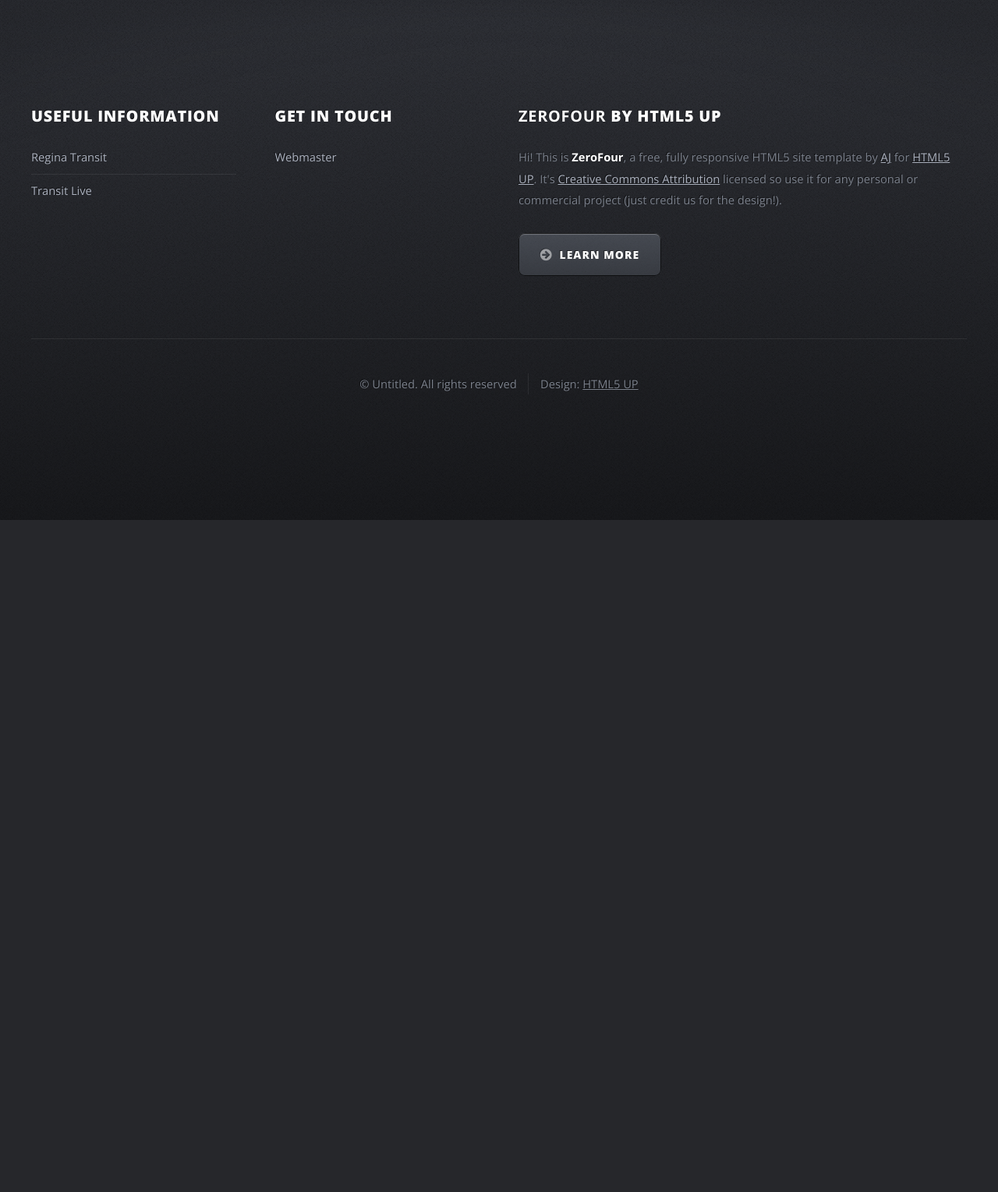
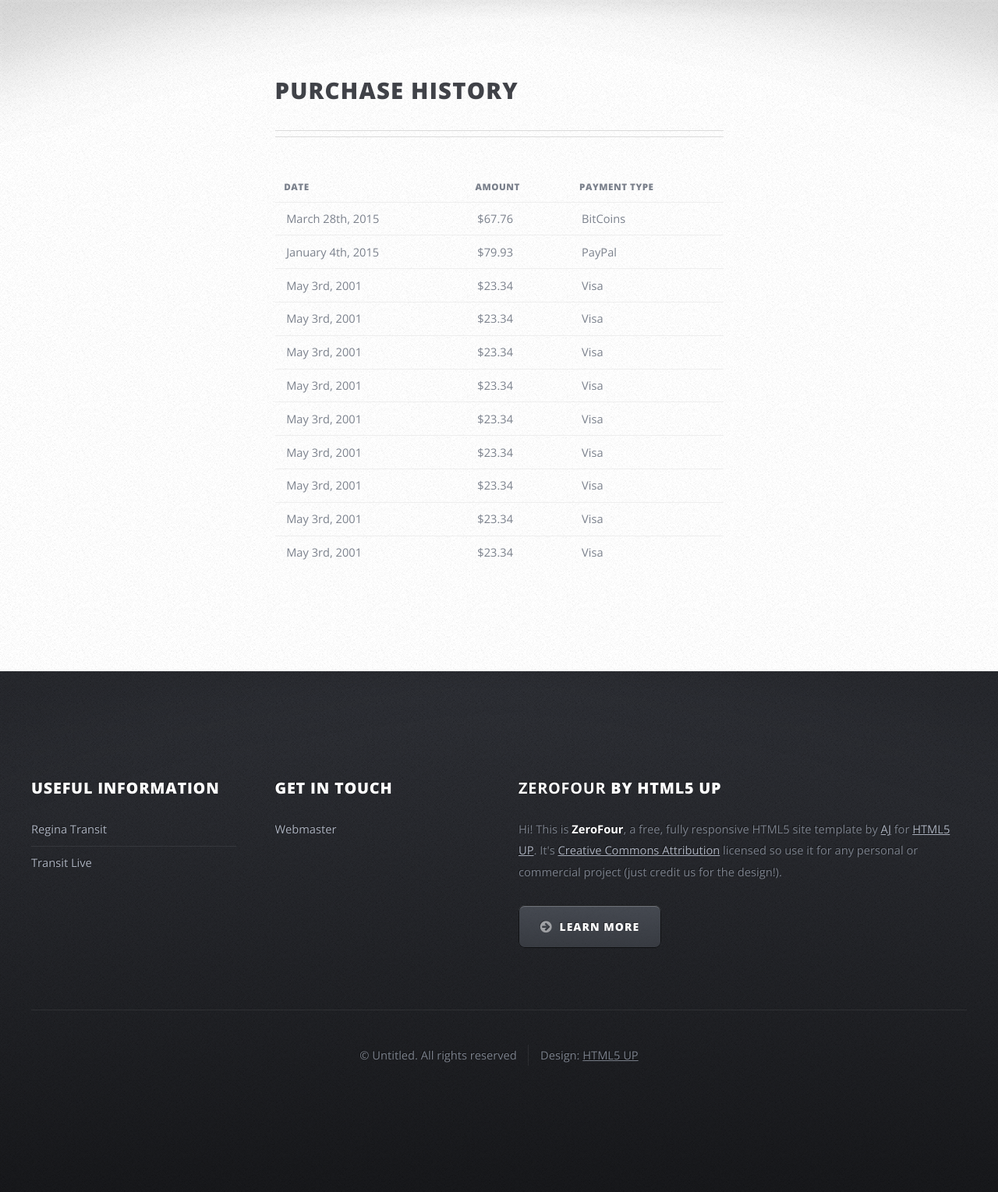
Before and after one commit to hanna25s/eBusPass, a Django app: page /purchase_history/ in a window 1280 px wide. Shown: the part 191-1720 px from the top of the page at 78% size. Before the commit the page ends 858 px from the top, so only its background shows below. Run offline with Django 3.2, Linux system fonts and the light colour scheme.

Commit message:
Added purchase_history
Added basic prototype for purchase_history.html.

```diff
--- a/website/templates/website/purchase_history.html
+++ b/website/templates/website/purchase_history.html
@@ -2,6 +2,82 @@
 
 {% block content %}
 
-
+<div class="wrapper style3">
+  <div class="inner">
+    <div class="container">
+      <div class="row">
+        <div class="3u"></div>
+        <div class="6u">
+          <header class="major">
+            <h2>Purchase History</h2>
+          </header>
+          <table class="default">
+            <tr>
+              <th>Date</th>
+              <th>Amount</th>
+              <th>Payment Type</th>
+            </tr>
+            <tr>
+              <td>March 28th, 2015</td>
+              <td>$67.76</td>
+              <td>BitCoins</td>
+            </tr>
+            <tr>
+              <td>January 4th, 2015</td>
+              <td>$79.93</td>
+              <td>PayPal</td>
+            </tr>
+            <tr>
+              <td>May 3rd, 2001</td>
+              <td>$23.34</td>
+              <td>Visa</td>
+            </tr>
+            <tr>
+              <td>May 3rd, 2001</td>
+              <td>$23.34</td>
+              <td>Visa</td>
+            </tr>
+            <tr>
+              <td>May 3rd, 2001</td>
+              <td>$23.34</td>
+              <td>Visa</td>
+            </tr>
+            <tr>
+              <td>May 3rd, 2001</td>
+              <td>$23.34</td>
+              <td>Visa</td>
+            </tr>
+            <tr>
+              <td>May 3rd, 2001</td>
+              <td>$23.34</td>
+              <td>Visa</td>
+            </tr>
+            <tr>
+              <td>May 3rd, 2001</td>
+              <td>$23.34</td>
+              <td>Visa</td>
+            </tr>
+            <tr>
+              <td>May 3rd, 2001</td>
+              <td>$23.34</td>
+              <td>Visa</td>
+            </tr>
+            <tr>
+              <td>May 3rd, 2001</td>
+              <td>$23.34</td>
+              <td>Visa</td>
+            </tr>
+            <tr>
+              <td>May 3rd, 2001</td>
+              <td>$23.34</td>
+              <td>Visa</td>
+            </tr>
+          </table>
+        </div>
+        <div class="3u"></div>
+      </div>
+    </div>
+  </div>
+</div>
 
 {% endblock %}
```
